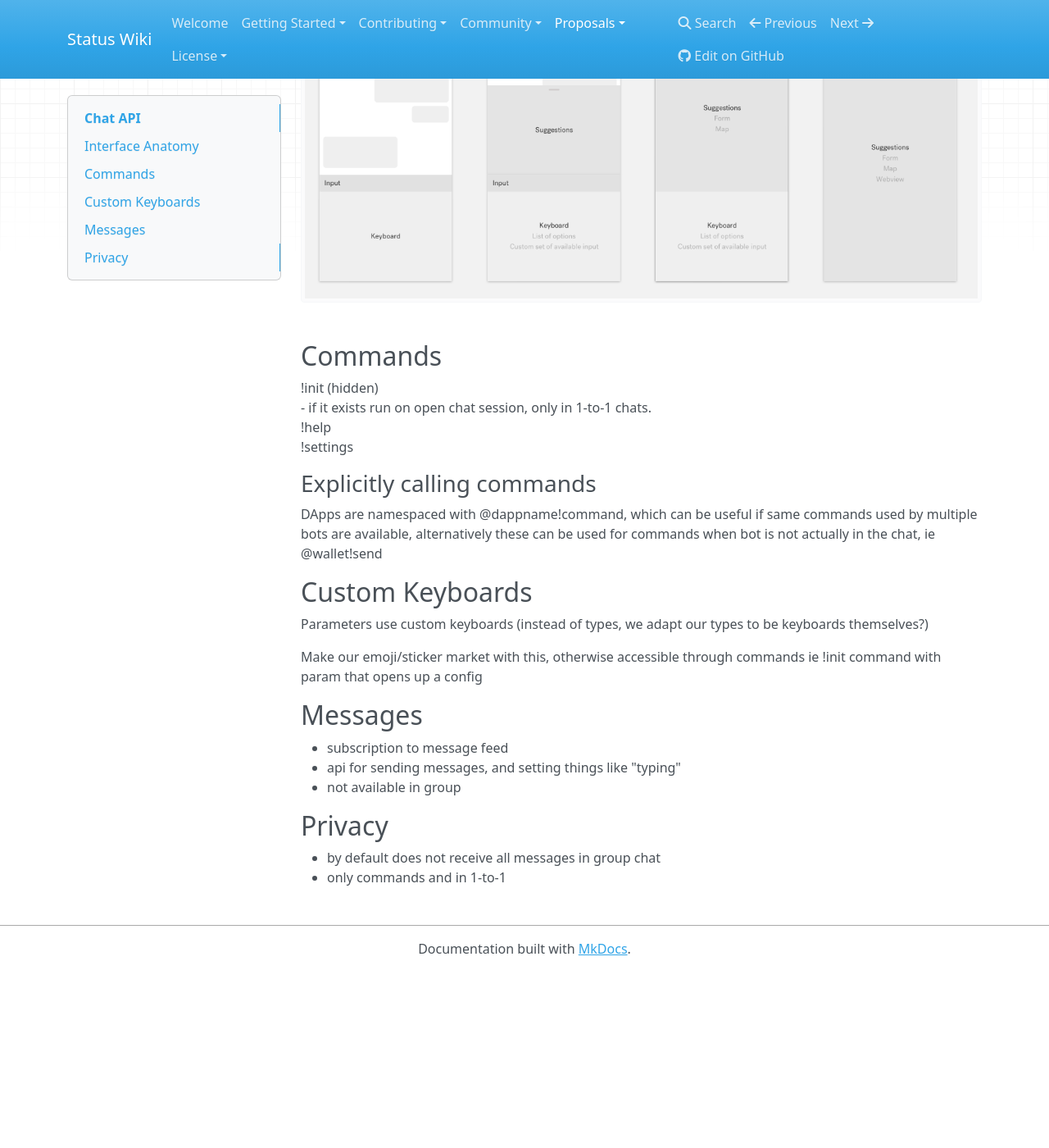
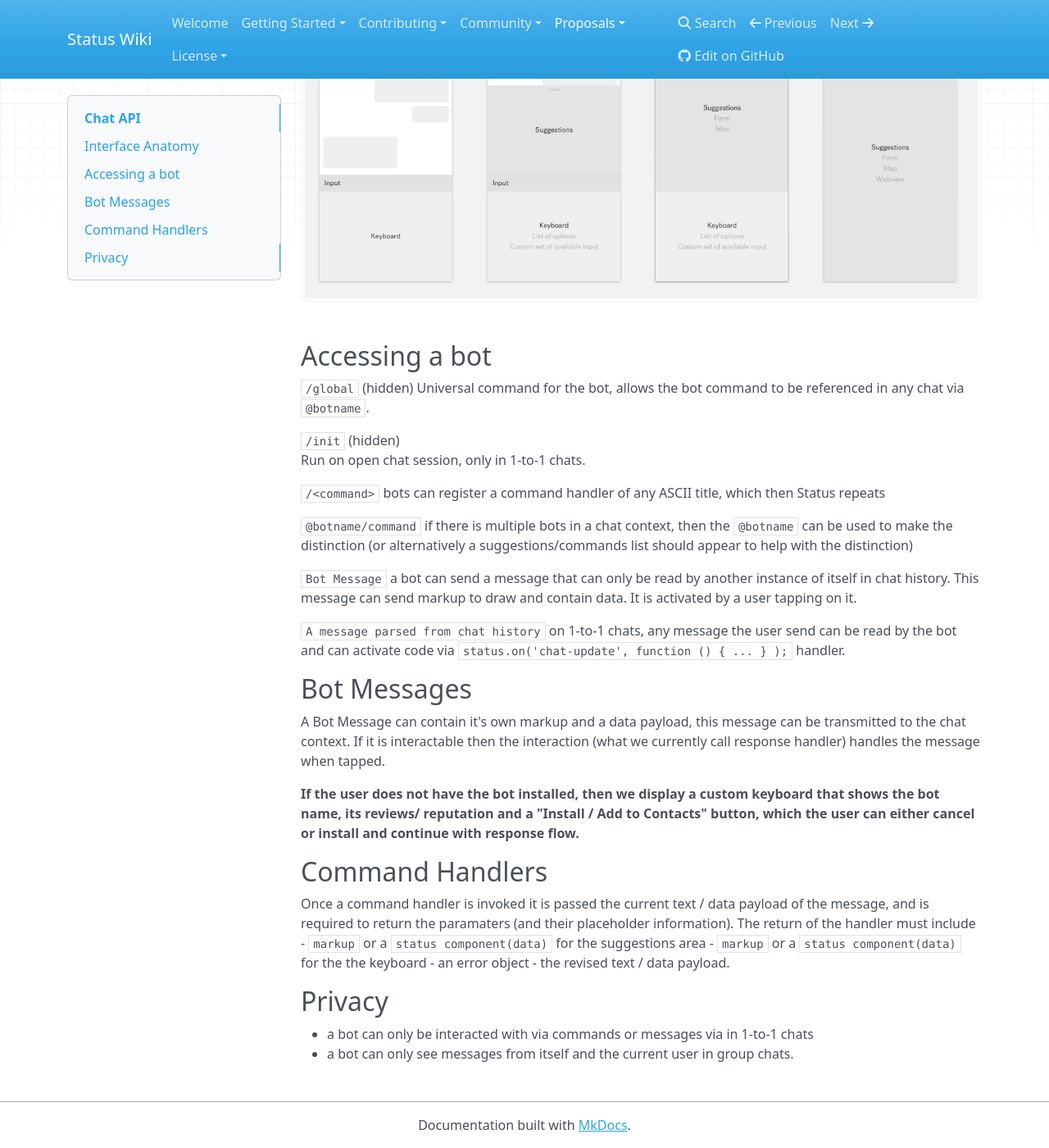
Before and after one commit to status-im/wiki.status.im, an MkDocs documentation site: the page built from docs/proposals/chat-api.md, in a window 1280 px wide and 1400 px high, scrolled down 395 px. Shown: the whole window at 82% size. Built offline with MkDocs 1.6.1, drawn with Linux system fonts in a browser that asks for light colours; nearby versions of some CDN libraries; old or Windows-style settings are respelled for this version of MkDocs; before the commit the page ends 1580 px from its top, so only the background shows below that.

Commit message:
Update chat-api.md

```diff
--- a/docs/proposals/chat-api.md
+++ b/docs/proposals/chat-api.md
@@ -11,31 +11,38 @@ This anatomy establishes the different sections of the chat interface and establ
 
 ![](img/chat-anatomy.png)
 
-## Commands
+## Accessing a bot
 
-!init (hidden)
-    - if it exists run on open chat session, only in 1-to-1 chats.
-!help
-!settings
+`/global` (hidden)
+Universal command for the bot, allows the bot command to be referenced in any chat via `@botname`.
 
-### Explicitly calling commands
+`/init` (hidden)
+Run on open chat session, only in 1-to-1 chats.
 
-DApps are namespaced with @dappname!command, which can be useful if same commands used by multiple bots are available, alternatively these can be used for commands when bot is not actually in the chat, ie @wallet!send
+`/<command>` bots can register a command handler of any ASCII title, which then Status repeats
 
-## Custom Keyboards
+`@botname/command` if there is multiple bots in a chat context, then the `@botname` can be used to make the distinction (or alternatively a suggestions/commands list should appear to help with the distinction)
 
-Parameters use custom keyboards (instead of types, we adapt our types to be keyboards themselves?)
+`Bot Message` a bot can send a message that can only be read by another instance of itself in chat history. This message can send markup to draw and contain data. It is activated by a user tapping on it.
 
-Make our emoji/sticker market with this, otherwise accessible through commands
-ie !init command with param that opens up a config
+`A message parsed from chat history` on 1-to-1 chats, any message the user send can be read by the bot and can activate code via `status.on('chat-update', function () { ... } );` handler.
 
-## Messages
+## Bot Messages
 
-- subscription to message feed
-- api for sending messages, and setting things like "typing"
-- not available in group
+A Bot Message can contain it's own markup and a data payload, this message can be transmitted to the chat context. If it is interactable then the interaction (what we currently call response handler) handles the message when tapped.
+
+**If the user does not have the bot installed, then we display a custom keyboard that shows the bot name, its reviews/ reputation and a "Install / Add to Contacts" button, which the user can either cancel or install and continue with response flow.**
+
+
+## Command Handlers
+
+Once a command handler is invoked it is passed the current text / data payload of the message, and is required to return the paramaters (and their placeholder information). The return of the handler must include
+- `markup` or a `status component(data)` for the suggestions area
+- `markup` or a `status component(data)` for the the keyboard
+- an error object
+- the revised text / data payload.
 
 ## Privacy
 
-- by default does not receive all messages in group chat
-- only commands and in 1-to-1
+- a bot can only be interacted with via commands or messages via in 1-to-1 chats
+- a bot can only see messages from itself and the current user in group chats.
```
